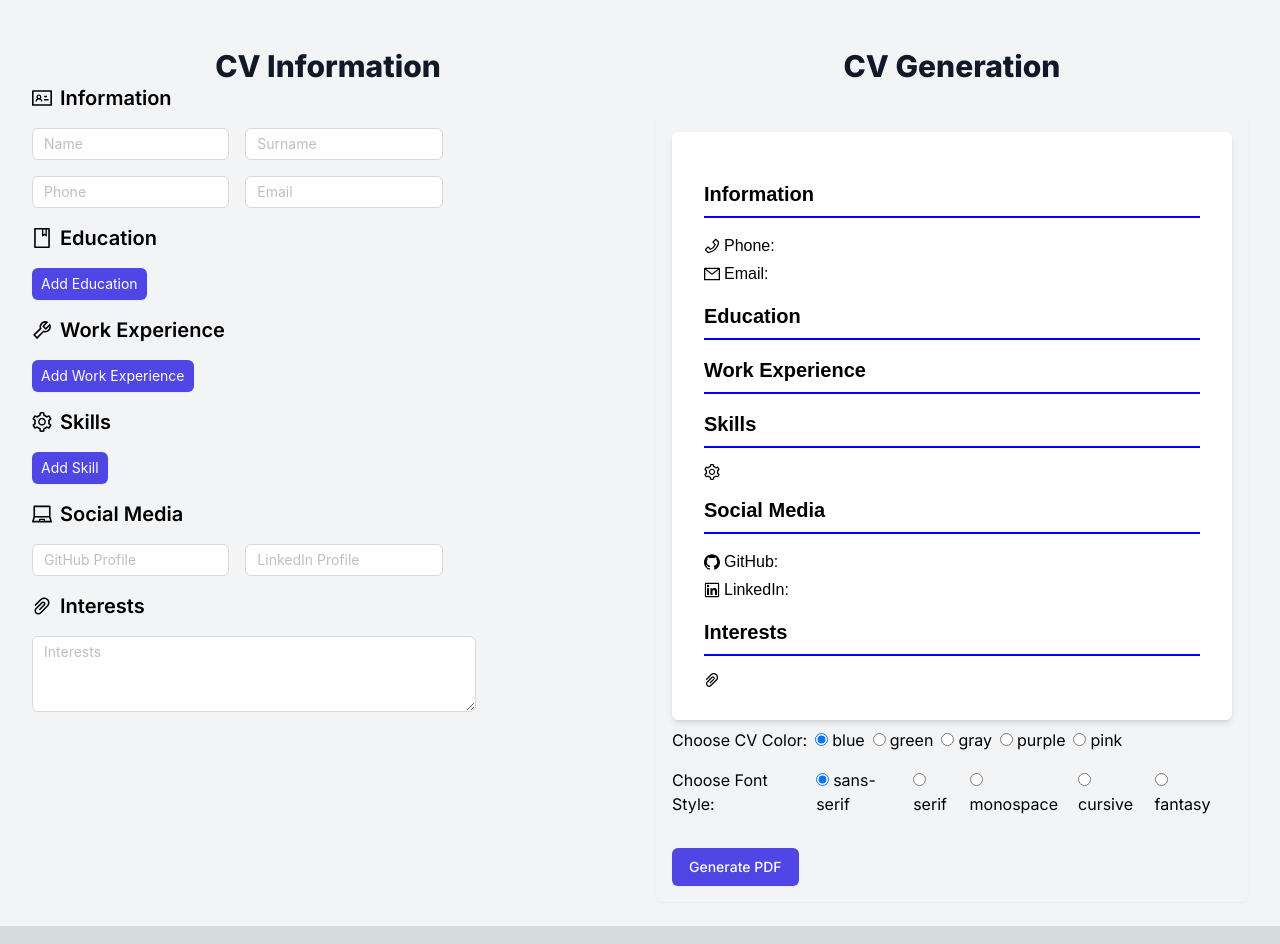
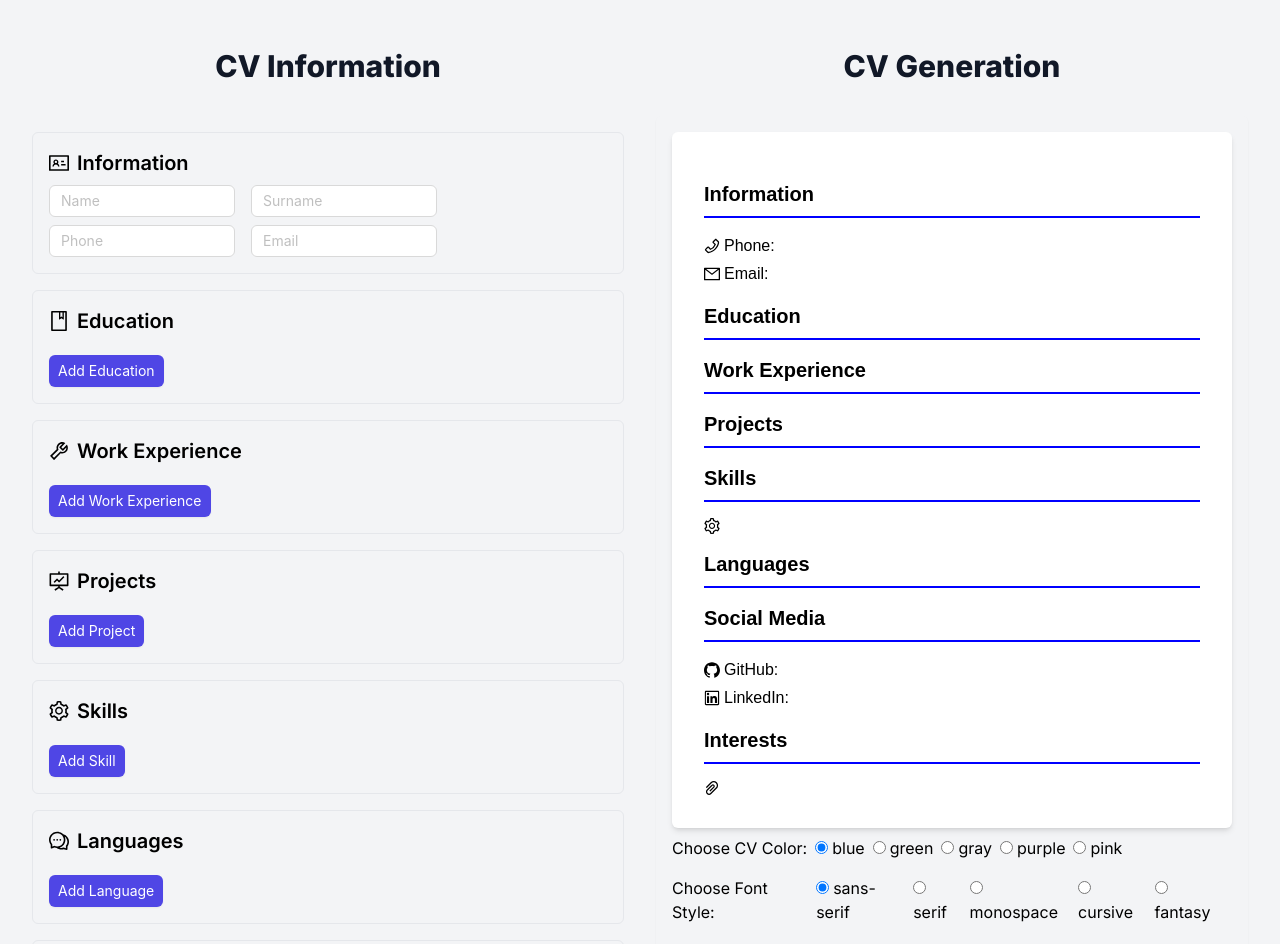
Before and after one commit to mikuskuk/CV-Generator-App, a Next.js app: page / in a window 1280 px wide. Shown: the top 944 px of the page. Built offline with nearby package versions, Linux system fonts and the light colour scheme.

Commit message:
Added new sections and styles

```diff
--- a/app/components/CVForm.tsx
+++ b/app/components/CVForm.tsx
@@ -1,7 +1,7 @@
 import React, { ChangeEvent } from 'react';
-import { CVData, Education, WorkExperience } from '../types/types';
+import { CVData, Education, WorkExperience, Project, Languages } from '../types/types';
 import { Input, Button, Space } from 'antd';
-import { BookOutlined, PaperClipOutlined, SettingOutlined, ToolOutlined, IdcardOutlined, LaptopOutlined } from '@ant-design/icons';
+import { BookOutlined, PaperClipOutlined, SettingOutlined, ToolOutlined, IdcardOutlined, LaptopOutlined, CommentOutlined, FundProjectionScreenOutlined } from '@ant-design/icons';
 
 interface CVFormProps {
   cvData: CVData;
@@ -62,6 +62,30 @@ export const CVForm: React.FC<CVFormProps> = ({ cvData, setCVData }) => {
     });
   };
 
+  const handleAddProject = () => {
+    setCVData((prevData) => ({
+      ...prevData,
+      projects: [...prevData.projects, { name: '', description: '' }],
+    }));
+  };
+
+  const handleDeleteProject = (index: number) => {
+    setCVData((prevData) => {
+      const updatedProjects = [...prevData.projects];
+      updatedProjects.splice(index, 1);
+      return { ...prevData, projects: updatedProjects };
+    });
+  };
+
+  const handleProjectChange = (index: number, field: keyof Project, value: string) => {
+    setCVData((prevData) => {
+      const updatedProjects = [...prevData.projects];
+      updatedProjects[index][field] = value;
+      return { ...prevData, projects: updatedProjects };
+    });
+  };
+
+
   const handleAddSkill = () => {
     setCVData((prevData) => ({
       ...prevData,
@@ -85,6 +109,29 @@ export const CVForm: React.FC<CVFormProps> = ({ cvData, setCVData }) => {
     });
   };
 
+  const handleAddLanguage = () => {
+    setCVData((prevData) => ({
+      ...prevData,
+      languages: [...prevData.languages, { language: '', level: '' }],
+    }));
+  };
+
+  const handleDeleteLanguage = (index: number) => {
+    setCVData((prevData) => {
+      const updatedLanguages = [...prevData.languages];
+      updatedLanguages.splice(index, 1);
+      return { ...prevData, languages: updatedLanguages };
+    });
+  };
+
+  const handleLanguageChange = (index: number, field: keyof Languages, value: string) => {
+    setCVData((prevData) => {
+      const updatedLanguages = [...prevData.languages];
+      updatedLanguages[index][field] = value;
+      return { ...prevData, languages: updatedLanguages };
+    });
+  };
+
   const handleInterestChange = (e: ChangeEvent<HTMLTextAreaElement>) => {
     const { name, value } = e.target;
     setCVData((prevData) => ({ ...prevData, [name]: value }));
@@ -92,14 +139,16 @@ export const CVForm: React.FC<CVFormProps> = ({ cvData, setCVData }) => {
 
   return (
     <div className="space-y-4">
-      <h2 className="text-xl font-semibold flex items-center"><IdcardOutlined className="mr-2"/>Information</h2>
+      {/* Information */}
+      <div className="border rounded-md p-4">
+        <h2 className="text-xl font-semibold flex items-center mb-2"><IdcardOutlined className="mr-2"/>Information</h2>
           <Input
               type="text"
               name="name"
               value={cvData.name || ''}
               onChange={handleInputChange}
               placeholder="Name"
-            className="input mr-4 w-1/3"
+              className="input mr-4 w-1/3 mb-2"
           />
           <Input
               type="text"
@@ -127,9 +176,11 @@ export const CVForm: React.FC<CVFormProps> = ({ cvData, setCVData }) => {
                   className="input mr-4 w-1/3"
               />
           </div>
+      </div>
 
-
-      <h2 className="text-xl font-semibold flex items-center"><BookOutlined className="mr-2"/>Education</h2>
+      {/* Education */}
+      <div className="border rounded-md p-4">
+        <h2 className="text-xl font-semibold flex items-center mb-2"><BookOutlined className="mr-2"/>Education</h2>
           {cvData.education.map((edu, index) => (
               <div key={index} className="space-y-2">
               <Input
@@ -173,13 +224,16 @@ export const CVForm: React.FC<CVFormProps> = ({ cvData, setCVData }) => {
               </div>
           ))}
           <Button
-            className="mt-1 inline-flex items-center px-2 py-1 border border-transparent rounded-md shadow-sm text-sm font-small text-white bg-indigo-600 hover:bg-indigo-700 focus:outline-none focus:ring-2 focus:ring-offset-2 focus:ring-indigo-500"
+              className="mt-3 inline-flex items-center px-2 py-1 border border-transparent rounded-md shadow-sm text-sm font-small text-white bg-indigo-600 hover:bg-indigo-700 focus:outline-none focus:ring-2 focus:ring-offset-2 focus:ring-indigo-500"
               onClick={handleAddEducation}
               >
               Add Education
           </Button>
+      </div>
 
-      <h2 className="text-xl font-semibold flex items-center"><ToolOutlined className="mr-2"/>Work Experience</h2>
+      {/* Work Experience */}
+      <div className="border rounded-md p-4">
+        <h2 className="text-xl font-semibold flex items-center color-black mb-2"><ToolOutlined className="mr-2"/>Work Experience</h2>
           {cvData.workExperience.map((work, index) => (
               <div key={index} className="space-y-2">
               <Input
@@ -215,7 +269,7 @@ export const CVForm: React.FC<CVFormProps> = ({ cvData, setCVData }) => {
                   className="input mr-4 w-1/3"
               />
               <Button
-                className="mt-1 inline-flex items-center px-2 py-1 border border-transparent rounded-md shadow-sm text-sm font-small text-white bg-red-600 hover:bg-red-700 focus:outline-none focus:ring-2 focus:ring-offset-2 focus:ring-red-500"
+                  className="inline-flex items-center px-2 py-1 border border-transparent rounded-md shadow-sm text-sm font-small text-white bg-red-600 hover:bg-red-700 focus:outline-none focus:ring-2 focus:ring-offset-2 focus:ring-red-500"
                   onClick={() => handleDeleteWorkExperience(index)}
                   >
                   Delete Work Experience
@@ -223,13 +277,53 @@ export const CVForm: React.FC<CVFormProps> = ({ cvData, setCVData }) => {
               </div>
           ))}
           <Button
-            className="mt-1 inline-flex items-center px-2 py-1 border border-transparent rounded-md shadow-sm text-sm font-small text-white bg-indigo-600 hover:bg-indigo-700 focus:outline-none focus:ring-2 focus:ring-offset-2 focus:ring-indigo-500"
+              className="mt-3 inline-flex items-center px-2 py-1 border border-transparent rounded-md shadow-sm text-sm font-small text-white bg-indigo-600 hover:bg-indigo-700 focus:outline-none focus:ring-2 focus:ring-offset-2 focus:ring-indigo-500"
               onClick={handleAddWorkExperience}
           >
               Add Work Experience
           </Button>
+      </div>
 
-      <h2 className="text-xl font-semibold flex items-center"><SettingOutlined className="mr-2"/>Skills</h2>
+      {/* Projects */}
+      <div className="border rounded-md p-4">
+        <h2 className="text-xl font-semibold flex items-center mb-2"><FundProjectionScreenOutlined className="mr-2"/>Projects</h2>
+          {cvData.projects.map((project, index) => (
+            <div key={index} className="space-y-2">
+              <Input
+                  type="text"
+                  name={`projects[${index}].name`}
+                  value={project.name}
+                  onChange={(e) => handleProjectChange(index, 'name', e.target.value)}
+                  placeholder="Project Name"
+                  className="input mr-4 w-2/3"
+              />
+              <TextArea
+                  name={`projects[${index}].description`}
+                  value={project.description}
+                  onChange={(e) => handleProjectChange(index, 'description', e.target.value)}
+                  placeholder="Project Description"
+                  className="input mr-5 w-8/12"
+                  rows={3}
+              />
+              <Button
+                  className="inline-flex items-center px-2 py-1 border border-transparent rounded-md shadow-sm text-sm font-small text-white bg-red-600 hover:bg-red-700 focus:outline-none focus:ring-2 focus:ring-offset-2 focus:ring-red-500"
+                  onClick={() => handleDeleteProject(index)}
+              >
+                  Delete Project
+              </Button>
+            </div>
+          ))}
+          <Button
+              className="mt-3 inline-flex items-center px-2 py-1 border border-transparent rounded-md shadow-sm text-sm font-small text-white bg-indigo-600 hover:bg-indigo-700 focus:outline-none focus:ring-2 focus:ring-offset-2 focus:ring-indigo-500"
+              onClick={handleAddProject}
+          >
+              Add Project
+          </Button>
+      </div>
+
+      {/* Skills */}
+      <div className="border rounded-md p-4">
+        <h2 className="text-xl font-semibold flex items-center mb-2"><SettingOutlined className="mr-2"/>Skills</h2>
           {cvData.skills.map((skill, index) => (
               <div key={index} className="space-y-2">
               <Input
@@ -241,7 +335,7 @@ export const CVForm: React.FC<CVFormProps> = ({ cvData, setCVData }) => {
                   className="input mr-4 w-1/3"
               />
               <Button
-                className="mt-1 inline-flex items-center px-2 py-1 border border-transparent rounded-md shadow-sm text-sm font-small text-white bg-red-600 hover:bg-red-700 focus:outline-none focus:ring-2 focus:ring-offset-2 focus:ring-red-500"
+                  className="inline-flex items-center px-2 py-1 border border-transparent rounded-md shadow-sm text-sm font-small text-white bg-red-600 hover:bg-red-700 focus:outline-none focus:ring-2 focus:ring-offset-2 focus:ring-red-500"
                   onClick={() => handleDeleteSkill(index)}
               >
                   Delete Skill
@@ -249,13 +343,53 @@ export const CVForm: React.FC<CVFormProps> = ({ cvData, setCVData }) => {
               </div>
           ))}
           <Button
-            className="mt-1 inline-flex items-center px-2 py-1 border border-transparent rounded-md shadow-sm text-sm font-small text-white bg-indigo-600 hover:bg-indigo-700 focus:outline-none focus:ring-2 focus:ring-offset-2 focus:ring-indigo-500"
+              className="mt-3 inline-flex items-center px-2 py-1 border border-transparent rounded-md shadow-sm text-sm font-small text-white bg-indigo-600 hover:bg-indigo-700 focus:outline-none focus:ring-2 focus:ring-offset-2 focus:ring-indigo-500"
               onClick={handleAddSkill}
           >
               Add Skill
           </Button>
+      </div>
 
-      <h2 className="text-xl font-semibold flex items-center"><LaptopOutlined className="mr-2"/>Social Media</h2>
+      {/* Languages */}
+      <div className="border rounded-md p-4">
+        <h2 className="text-xl font-semibold flex items-center mb-2"><CommentOutlined className="mr-2"/>Languages</h2>
+          {cvData.languages.map((language, index) => (
+            <div key={index} className="space-y-2">
+              <Input
+                  type="text"
+                  name={`languages[${index}].language`}
+                  value={language.language}
+                  onChange={(e) => handleLanguageChange(index, 'language', e.target.value)}
+                  placeholder="Language"
+                  className="input mr-4 w-1/3"
+              />
+              <Input
+                  type="text"
+                  name={`languages[${index}].level`}
+                  value={language.level}
+                  onChange={(e) => handleLanguageChange(index, 'level', e.target.value)}
+                  placeholder="Level"
+                  className="input mr-4 w-1/3"
+              />
+              <Button
+                  className="inline-flex items-center px-2 py-1 border border-transparent rounded-md shadow-sm text-sm font-small text-white bg-red-600 hover:bg-red-700 focus:outline-none focus:ring-2 focus:ring-offset-2 focus:ring-red-500"
+                  onClick={() => handleDeleteLanguage(index)}
+              >
+                  Delete Language
+              </Button>
+            </div>
+          ))}
+          <Button
+              className="mt-3 inline-flex items-center px-2 py-1 border border-transparent rounded-md shadow-sm text-sm font-small text-white bg-indigo-600 hover:bg-indigo-700 focus:outline-none focus:ring-2 focus:ring-offset-2 focus:ring-indigo-500"
+              onClick={handleAddLanguage}
+          >
+              Add Language
+          </Button>
+      </div>
+
+      {/* Social Media */}
+      <div className="border rounded-md p-4">
+        <h2 className="text-xl font-semibold flex items-center mb-2"><LaptopOutlined className="mr-2"/>Social Media</h2>
           <Input
               type="text"
               name="github"
@@ -272,8 +406,11 @@ export const CVForm: React.FC<CVFormProps> = ({ cvData, setCVData }) => {
               placeholder="LinkedIn Profile"
               className="input w-1/3"
           />
+      </div>
 
-      <h2 className="text-xl font-semibold flex items-center"><PaperClipOutlined className="mr-2"/>Interests</h2>
+      {/* Interests */}
+      <div className="border rounded-md p-4">
+        <h2 className="text-xl font-semibold flex items-center mb-2"><PaperClipOutlined className="mr-2"/>Interests</h2>
           <TextArea
               name="interests"
               value={cvData.interests || ''}
@@ -284,5 +421,7 @@ export const CVForm: React.FC<CVFormProps> = ({ cvData, setCVData }) => {
           />
       </div>
 
+    </div>
+
   );
 };
--- a/app/components/CVPreview.tsx
+++ b/app/components/CVPreview.tsx
@@ -1,6 +1,6 @@
 import React, { useEffect, useRef, useState } from 'react';
 import { CVData } from '../types/types';
-import { LinkedinOutlined, GithubOutlined, UserOutlined, MailOutlined, PhoneOutlined, BookOutlined, PaperClipOutlined, SettingOutlined, ToolOutlined, IdcardOutlined, LaptopOutlined } from '@ant-design/icons';
+import { LinkedinOutlined, GithubOutlined, UserOutlined, MailOutlined, PhoneOutlined, BookOutlined, PaperClipOutlined, SettingOutlined, ToolOutlined, IdcardOutlined, LaptopOutlined, CommentOutlined, FundProjectionScreenOutlined } from '@ant-design/icons';
 
 interface CVPreviewProps {
   cvData: CVData;
@@ -86,6 +86,17 @@ export const CVPreview: React.FC<CVPreviewProps> = ({ cvData }) => {
             </div>
           ))}
 
+          <h2 className={`text-xl font-semibold border-b-2 pb-2 mb-4 mt-4`} style={{ borderColor: selectedColor }}>Projects</h2>
+          <div>
+            {cvData.projects.map((project, index) => (
+              <div key={index}>
+                <p className="mb-1 flex items-center font-bold"><FundProjectionScreenOutlined className="mr-1"/>Project: {project.name}</p>
+                <p className="mb-1 ml-8">Description: {project.description}</p>
+              </div>
+            ))}
+          </div>
+
+
           <h2 className={`text-xl font-semibold border-b-2 pb-2 mb-4 mt-4`} style={{ borderColor: selectedColor }}>Skills</h2>
           <div>
             <p className="mb-1 flex items-center">
@@ -97,6 +108,18 @@ export const CVPreview: React.FC<CVPreviewProps> = ({ cvData }) => {
                 </React.Fragment>
               ))}
             </p>
+          </div>
+
+          <h2 className={`text-xl font-semibold border-b-2 pb-2 mb-4 mt-4`} style={{ borderColor: selectedColor }}>Languages</h2>
+          <div>
+            <ul className="list-disc">
+              {cvData.languages.map((language, index) => (
+                <li key={index} className="mb-1 flex items-center">
+                  <CommentOutlined className="mr-1"/>
+                  {language.language} | {language.level}
+                </li>
+              ))}
+            </ul>
           </div>
 
           <h2 className={`text-xl font-semibold border-b-2 pb-2 mb-4 mt-4`} style={{ borderColor: selectedColor }}>Social Media</h2>
--- a/app/page.tsx
+++ b/app/page.tsx
@@ -1,6 +1,6 @@
 "use client";
 import React, { useState } from "react";
-import { CVData, Education, WorkExperience, Skills } from "./types/types";
+import { CVData, Education, WorkExperience, Project, Skills, Languages } from "./types/types";
 import { CVForm } from "./components/CVForm"
 import { CVPreview } from "./components/CVPreview";
 
@@ -10,9 +10,11 @@ export default function Home() {
     surname: '',
     education: [] as Education[],
     workExperience: [] as WorkExperience[],
+    projects: [] as Project[],
     phone: '',
     email: '',
     skills: [] as Skills[],
+    languages: [] as Languages[],
     interests: '',
     github: '',
     linkedin: '',
@@ -23,7 +25,7 @@ export default function Home() {
       <div className="max-w-full w-full space-y-8 lg:flex lg:space-y-0 lg:space-x-8">
         <div className="w-full">
           <div className="flex items-center justify-center">
-            <h2 className="mt-6 text-center text-3xl font-extrabold text-gray-900">
+            <h2 className="mt-6 mb-12 text-center text-3xl font-extrabold text-gray-900">
               CV Information
             </h2>
           </div>
```
Also changed, not shown: app/types/types.ts (+12 -0 lines). Lines whose indentation alone changed are shown as unchanged.
